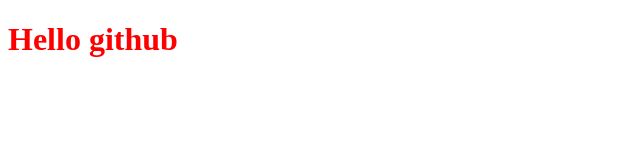
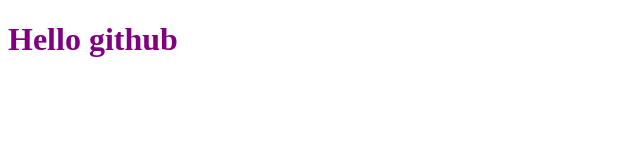
Before and after one commit to Stragalaki/week-4, a plain HTML site: page index.html in a window 1280 px wide. Shown: the whole page, without its empty margins (0-640 px from the left). Drawn offline with Linux system fonts and the light colour scheme.

Commit message:
Update index.html
changing red to purple

```diff
--- a/index.html
+++ b/index.html
@@ -4,6 +4,6 @@
         <title>My (Git) website</title>
     </head>
     <body>
-        <h1 style="color: red">Hello github</h1>
+        <h1 style="color: purple">Hello github</h1>
     </body>
 </html>
```
